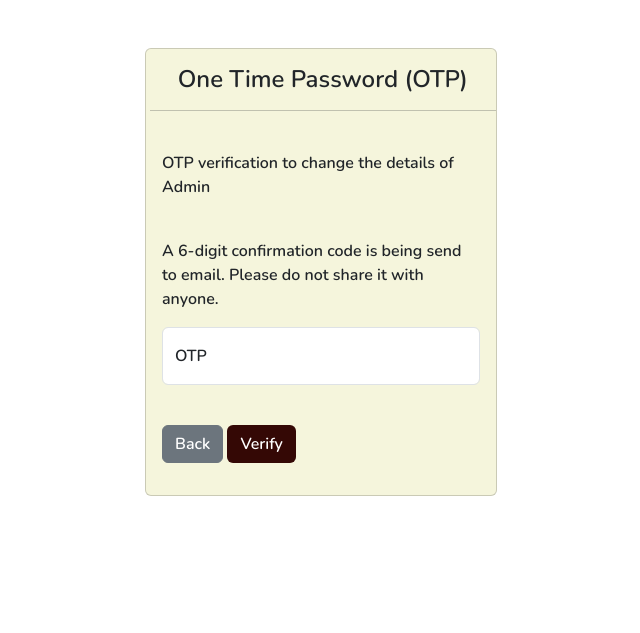
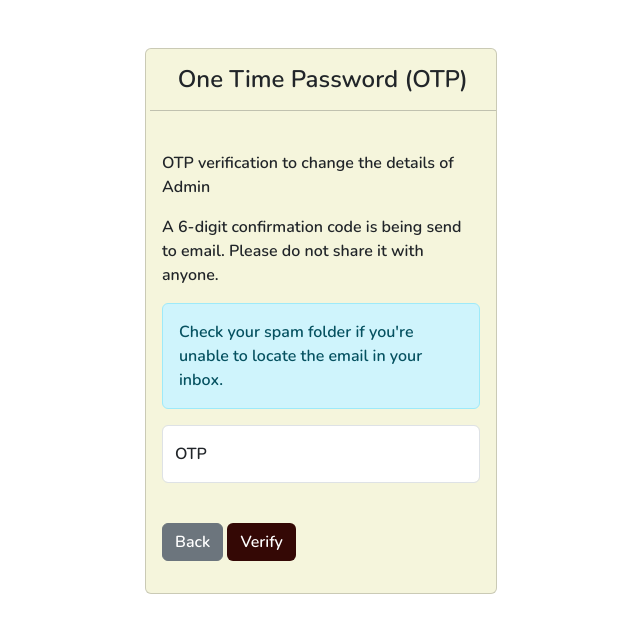
Before and after one commit to AvikChakraborty02/AlumniManagement, a Django app: template templates/Edit_admin_otp.html in a window 1280 px wide. Shown: the part 76-709 px from the top of the page, without its empty margins (319-959 px from the left). Run offline with Django 4.2, Linux system fonts and the light colour scheme; the template is opened without the code that fills it, so the values that code supplies are empty; some libraries are stand-ins or nearby versions.

Commit message:
Update Edit_admin_otp.html

```diff
--- a/templates/Edit_admin_otp.html
+++ b/templates/Edit_admin_otp.html
@@ -57,8 +57,10 @@
         </div>
         <div class="card-body mb-3">
             <p>OTP verification to change the details of Admin <b>{{record.fullname}}</b></p>
-            <br>
             <p>A 6-digit confirmation code is being send to email. Please do not share it with anyone.</p>
+            <div class="alert alert-info" role="alert">
+                Check your spam folder if you're unable to locate the email in your inbox.
+            </div>
             <form action="/edit_admin_verify_otp/" method="post">
               {% csrf_token %}
               <div class="form-floating mt-2">
```
